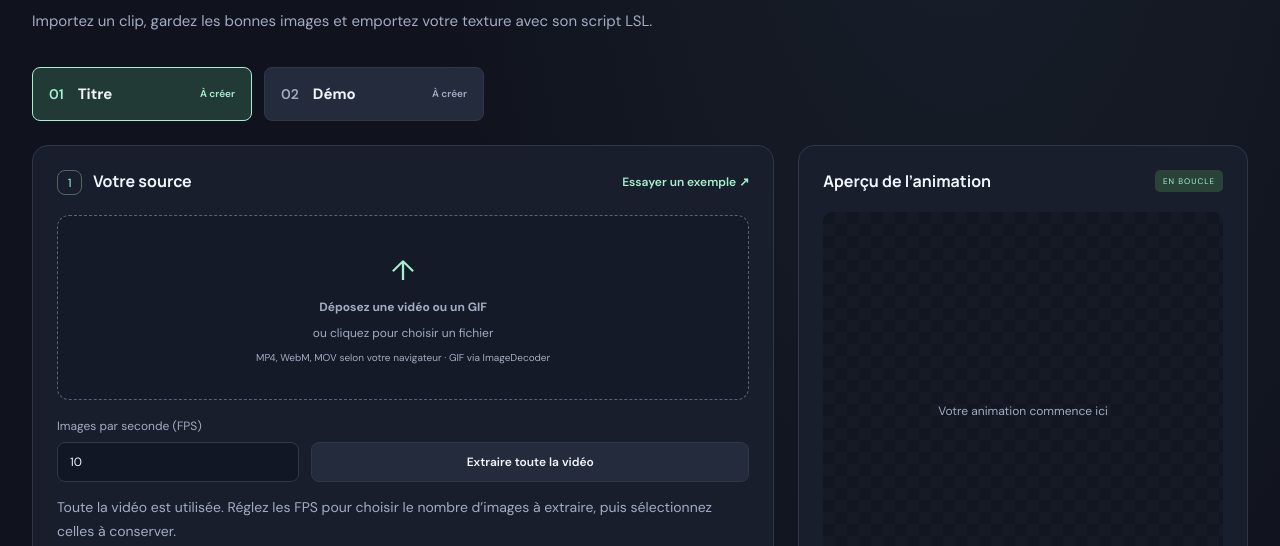
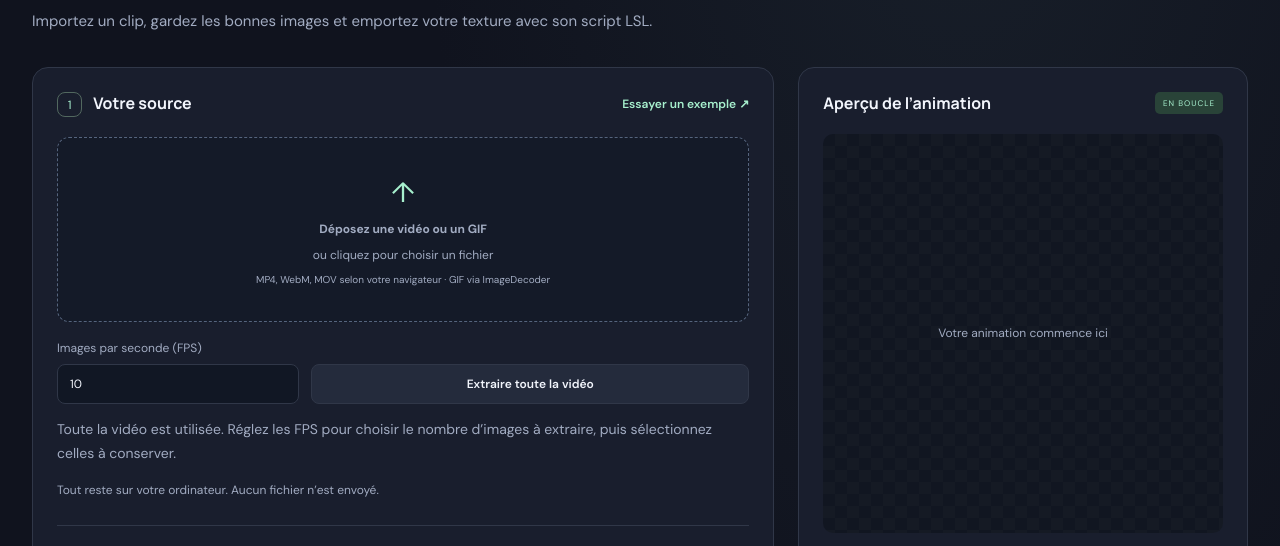
Before and after one commit to origamidesign/framelab-sl, a website: page index.html in a window 1280 px wide. Shown: the part 232-778 px from the top of the page. Drawn offline with Linux system fonts and the light colour scheme.

Commit message:
enlever titre et demo bouttons

```diff
--- a/app.js
+++ b/app.js
@@ -1,14 +1,14 @@
-import {gridFor,drawFit,cropRect,cropHit,dragCrop,videoFrameCount,validUUID,scriptFor} from './core.mjs?v=20261025-5';
+import {gridFor,drawFit,cropRect,cropHit,dragCrop,videoFrameCount,validUUID,scriptFor} from './core.mjs?v=20261025-6';
 const $=id=>document.getElementById(id);
 const makeSlot=()=>({frames:[],crop:null,fps:5,size:1024,columns:'auto',fit:'contain',direction:'forward',uuid:'',count:0,cols:1,rows:1});
 const slots={titre:makeSlot(),demo:makeSlot()};let active='titre',media=null,busy=false,playing=true,urls=[],tick=0,last=0,previewIndex=0;
 const current=()=>slots[active];
 function message(text){$('status').textContent=text;}
 function selected(){return current().frames.filter(f=>f.selected);}
-function lock(value){busy=value;for(const el of document.querySelectorAll('.tabs button,#file,#extract,#sample,.extraction input'))el.disabled=value;$('extract').disabled=value;$('extract').title=value?'Chargement ou extraction en cours…':!media?'Choisir une vidéo ou un GIF':'Extraire toutes les images du média';}
+function lock(value){busy=value;for(const el of document.querySelectorAll('#file,#extract,#sample,.extraction input'))el.disabled=value;$('extract').disabled=value;$('extract').title=value?'Chargement ou extraction en cours…':!media?'Choisir une vidéo ou un GIF':'Extraire toutes les images du média';}
 function releaseFrames(s){s.frames.forEach(f=>{f.bitmap.close?.();URL.revokeObjectURL(f.url);});s.frames=[];}
 function updateScript(){for(const name of ['titre','demo'])slots[name].uuid=$('uuid-'+name).value.trim();const link=Number($('link').value),face=Number($('face').value);const integers=Number.isInteger(link)&&link>=-4&&link<=256&&Number.isInteger(face)&&face>=-1&&face<=8;const invalid=Object.values(slots).some(s=>s.uuid&&!validUUID(s.uuid));$('script-status').textContent=!integers?'Prim ou face invalide.':invalid?'Un UUID est invalide : utilisez le format xxxxxxxx-xxxx-xxxx-xxxx-xxxxxxxxxxxx.':Object.values(slots).some(s=>s.count&&!validUUID(s.uuid))?'Ajoutez les UUID des textures importées pour inclure leurs fonctions.':'';$('code').textContent=integers?scriptFor(slots,link,face,$('script-mode').value==='full'):'// Corrigez la prim et la face.';const ready=integers&&Object.values(slots).some(s=>s.count&&validUUID(s.uuid));$('copy').disabled=$('download-script').disabled=!ready;}
-function update(){const s=current(),list=selected();s.count=list.length;$('count').textContent=`${list.length} / ${s.frames.length} sélectionnées`;$('badge-'+active).textContent=list.length?`${list.length} images`:'À créer';$('preview-empty').hidden=!!list.length;$('export').disabled=!list.length||busy;
+function update(){const s=current(),list=selected();s.count=list.length;$('count').textContent=`${list.length} / ${s.frames.length} sélectionnées`;$('preview-empty').hidden=!!list.length;$('export').disabled=!list.length||busy;
   const canvas=$('atlas'),ctx=canvas.getContext('2d');canvas.width=canvas.height=s.size;
   try{const {cols,rows}=gridFor(list.length,list[0]?frameAspect(list[0].bitmap,s.crop):1,s.columns);s.cols=cols;s.rows=rows;const w=s.size/cols,h=s.size/rows;list.forEach((f,i)=>drawFit(ctx,f.bitmap,i%cols*w,Math.floor(i/cols)*h,w,h,s.fit,s.crop));$('metrics').textContent=list.length?`${cols} colonnes × ${rows} lignes · ${w} × ${h} px / image\n${list.length} images · ${(list.length/s.fps).toFixed(2)} s par passage`:'Sélectionnez des images pour calculer la grille.';}catch(e){s.count=0;$('metrics').textContent=e.message;$('export').disabled=true;}
   renderCrop();previewIndex=0;updateScript();try{drawPreview(0);}catch{}
@@ -17,7 +17,6 @@ function renderFrames(){const container=$('frames');container.replaceChildren();
  s.frames.forEach((f,i)=>{const b=document.createElement('button');b.className='frame'+(f.selected?' selected':'');b.setAttribute('aria-pressed',String(f.selected));b.title=`Image ${i+1} — ${(f.time).toFixed(2)} s`;const img=document.createElement('img');img.src=f.url;img.alt=`Image ${i+1}`;img.loading='lazy';const caption=document.createElement('span');caption.textContent=`${String(i+1).padStart(3,'0')}   ${f.selected?'✓':'−'}`;b.append(img,caption);b.onclick=()=>{if(busy)return;f.selected=!f.selected;b.classList.toggle('selected',f.selected);b.setAttribute('aria-pressed',String(f.selected));caption.textContent=`${String(i+1).padStart(3,'0')}   ${f.selected?'✓':'−'}`;update();};container.append(b);});}
 function drawPreview(index){const list=selected(),s=current(),ctx=$('preview').getContext('2d');ctx.clearRect(0,0,512,512);if(!list.length)return;let n=index%list.length;if(s.direction==='reverse')n=list.length-1-n;if(s.direction==='pingpong'&&list.length>1){const p=index%(2*list.length-2);n=p<list.length?p:2*list.length-2-p;}const g=gridFor(list.length,frameAspect(list[0].bitmap,s.crop),s.columns);const ratio=g.rows/g.cols;let w=512,h=512/ratio;if(h>512){h=512;w=512*ratio;}drawFit(ctx,list[n].bitmap,(512-w)/2,(512-h)/2,w,h,s.fit,s.crop);}
 function animate(time){if(playing&&time-last>=1000/current().fps){try{drawPreview(previewIndex++);}catch{}last=time;}tick=requestAnimationFrame(animate);}tick=requestAnimationFrame(animate);
-for(const button of document.querySelectorAll('[data-slot]'))button.onclick=()=>{if(busy)return;active=button.dataset.slot;document.querySelectorAll('[data-slot]').forEach(b=>b.classList.toggle('active',b===button));for(const key of ['fps','size','columns','fit','direction'])$(key).value=current()[key];renderFrames();update();};
 for(const key of ['fps','size','columns','fit','direction'])$(key).addEventListener('change',()=>{const value=$(key).value;current()[key]=['fps','size'].includes(key)?Math.min(key==='fps'?60:2048,Math.max(1,Number(value)||5)):value;$(key).value=current()[key];update();});
 for(const id of ['all','none','alternate','invert'])$(id).onclick=()=>{if(busy)return;current().frames.forEach((f,i)=>f.selected=id==='all'?true:id==='none'?false:id==='alternate'?i%2===0:!f.selected);renderFrames();update();};
 $('play').onclick=()=>{playing=!playing;$('play').textContent=playing?'Ⅱ Pause':'▶ Lecture';$('play').setAttribute('aria-label',playing?'Mettre en pause':'Lire');};
--- a/index.html
+++ b/index.html
@@ -1,11 +1,10 @@
 <!doctype html>
 <html lang="fr">
-<head><meta charset="utf-8"><meta name="viewport" content="width=device-width, initial-scale=1"><meta name="theme-color" content="#111522"><title>FrameLab — Textures animées pour Second Life</title><link rel="stylesheet" href="style.css?v=20261025-5"></head>
+<head><meta charset="utf-8"><meta name="viewport" content="width=device-width, initial-scale=1"><meta name="theme-color" content="#111522"><title>FrameLab — Textures animées pour Second Life</title><link rel="stylesheet" href="style.css?v=20261025-6"></head>
 <body>
 <header><a class="brand" href="./"><span class="logo">▦</span> FrameLab <small>POUR SECOND LIFE</small></a><span class="local">● Traitement 100 % local</span></header>
 <main>
 <div class="intro"><span class="eyebrow">VOTRE VIDÉO, IMAGE PAR IMAGE</span><h1>Donnez vie à vos textures.</h1><p>Importez un clip, gardez les bonnes images et emportez votre texture avec son script LSL.</p></div>
-<nav class="tabs" aria-label="Animation active"><button id="tab-titre" class="active" data-slot="titre">01 <b>Titre</b><span id="badge-titre">À créer</span></button><button id="tab-demo" data-slot="demo">02 <b>Démo</b><span id="badge-demo">À créer</span></button></nav>
 <div class="layout"><section class="editor panel">
 <div class="section-title"><h2><i>1</i> Votre source</h2><button id="sample" class="text-button">Essayer un exemple ↗</button></div>
 <label class="drop" id="drop"><input id="file" type="file" accept="video/*,image/gif"><span class="upload">↑</span><strong id="filename">Déposez une vidéo ou un GIF</strong><span>ou cliquez pour choisir un fichier</span><small>MP4, WebM, MOV selon votre navigateur · GIF via ImageDecoder</small></label>
@@ -33,7 +32,7 @@
 <section class="panel script-panel"><div class="section-title"><div><span class="eyebrow">LA DERNIÈRE ÉTAPE</span><h2>Votre script, prêt pour Second Life.</h2></div><button id="download-script">↓ Télécharger .lsl</button></div><p>Importez chaque texture dans SL, copiez son UUID puis collez-le ci-dessous. Le script complet démarre sur Titre ; un clic sur l’objet alterne avec Démo si elle est prête.</p><div class="script-fields"><label>UUID · Titre<input id="uuid-titre" placeholder="xxxxxxxx-xxxx-xxxx-xxxx-xxxxxxxxxxxx" spellcheck="false"></label><label>UUID · Démo<input id="uuid-demo" placeholder="xxxxxxxx-xxxx-xxxx-xxxx-xxxxxxxxxxxx" spellcheck="false"></label><label>Prim liée<input id="link" type="number" value="2" min="-4" max="256"></label><label>Face<input id="face" type="number" value="2" min="-1" max="8"></label></div><div class="code-head"><span>LSL · <select id="script-mode" aria-label="Type de script"><option value="full">Script complet</option><option value="functions">Fonctions seules</option></select></span><button id="copy">Copier le code</button></div><pre><code id="code"></code></pre><p id="script-status" role="status"></p></section>
 <footer><span>FrameLab · Vidéo → Frames → Texture → Second Life</span><a href="https://create.secondlife.com/script/lsl-reference/functions/llsetlinktextureanim/" target="_blank" rel="noopener">Documentation LSL ↗</a></footer>
 </main><script type="module">
-import('./app.js?v=20261025-5').catch(error=>{
+import('./app.js?v=20261025-6').catch(error=>{
   console.error(error);
   document.getElementById('status').textContent='Le chargement de l’application a échoué. Rechargez avec Ctrl + F5 après la fin du déploiement GitHub Pages.';
 });
```
